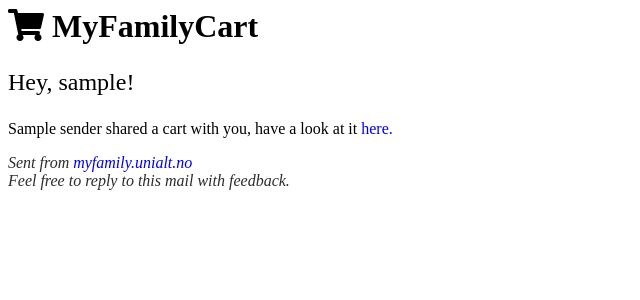
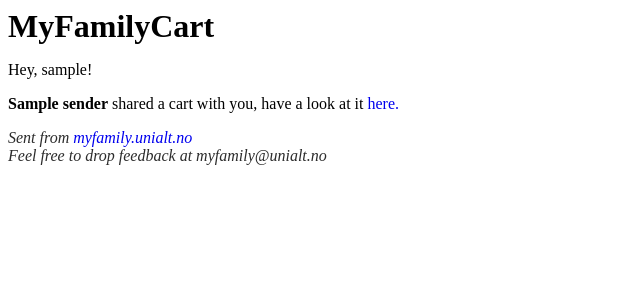
Before and after one commit to izznogooood/myfamilycart, a Django app: template cart/templates/cart/email-share.html in a window 1280 px wide. Shown: the top 300 px of the page, without its empty margins (0-640 px from the left). Run offline with Django 3.2, Linux system fonts and the light colour scheme; the template is opened without the code that fills it: most values are stand-ins (such as "Sample title", 1, 10 or a date in 2020); some libraries are stand-ins or nearby versions.

Commit message:
corrected email, fixed email failing "500" error

```diff
--- a/cart/templates/cart/email-share.html
+++ b/cart/templates/cart/email-share.html
@@ -2,21 +2,13 @@
 <head>
     <link rel="stylesheet" href="https://use.fontawesome.com/releases/v5.8.1/css/all.css" integrity="sha384-50oBUHEmvpQ+1lW4y57PTFmhCaXp0ML5d60M1M7uH2+nqUivzIebhndOJK28anvf" crossorigin="anonymous">
     <style>
-        * {
-
         a {
             text-decoration: none;
         }
-
         a h2 {
             color: black;
             font-size: 2rem;
             margin-bottom: 10px;
-        }
-
-        .intro {
-            font-size: 1.5rem;
-
         }
         .sub {
             color: #2c2c2c;
@@ -25,17 +17,17 @@
 </head>
 <body>
     <div>
-        <a href=""><h2><i class="fas fa-shopping-cart"></i> MyFamilyCart</h2></a>
+        <a href="https://myfamily.unialt.no"><h2>MyFamilyCart</h2></a>
         <p class="intro">
             Hey, {{ username }}!
         </p>
         <p class="message">
-            {{ sender }} shared a cart with you, have a look at it <a href="https://myfamily.unialt.no">here.</a>
+            <strong>{{ sender }}</strong> shared a cart with you, have a look at it <a href="https://myfamily.unialt.no">here.</a>
         </p>
     </div>
     <p class="sub"><i>Sent from <a href="https://myfamily.unialt.no">myfamily.unialt.no</a>
        <br>
-       Feel free to reply to this mail with feedback.</i>
+       Feel free to drop feedback at myfamily@unialt.no</i>
     </p>
 
 </body>
--- a/cart/views.py
+++ b/cart/views.py
@@ -76,7 +76,7 @@ def share_cart(request, pk):
             if user:
                 subject = f'MyFamily: {request.user.username} shared a cart with you.'
                 to = [user.email]
-                from_email = 'myfamily@unialt.no'
+                from_email = 'noreply@unialt.no'
                 # uri = request.META['HTTP_HOST']
                 context = {
                     'username': user.username,
```
